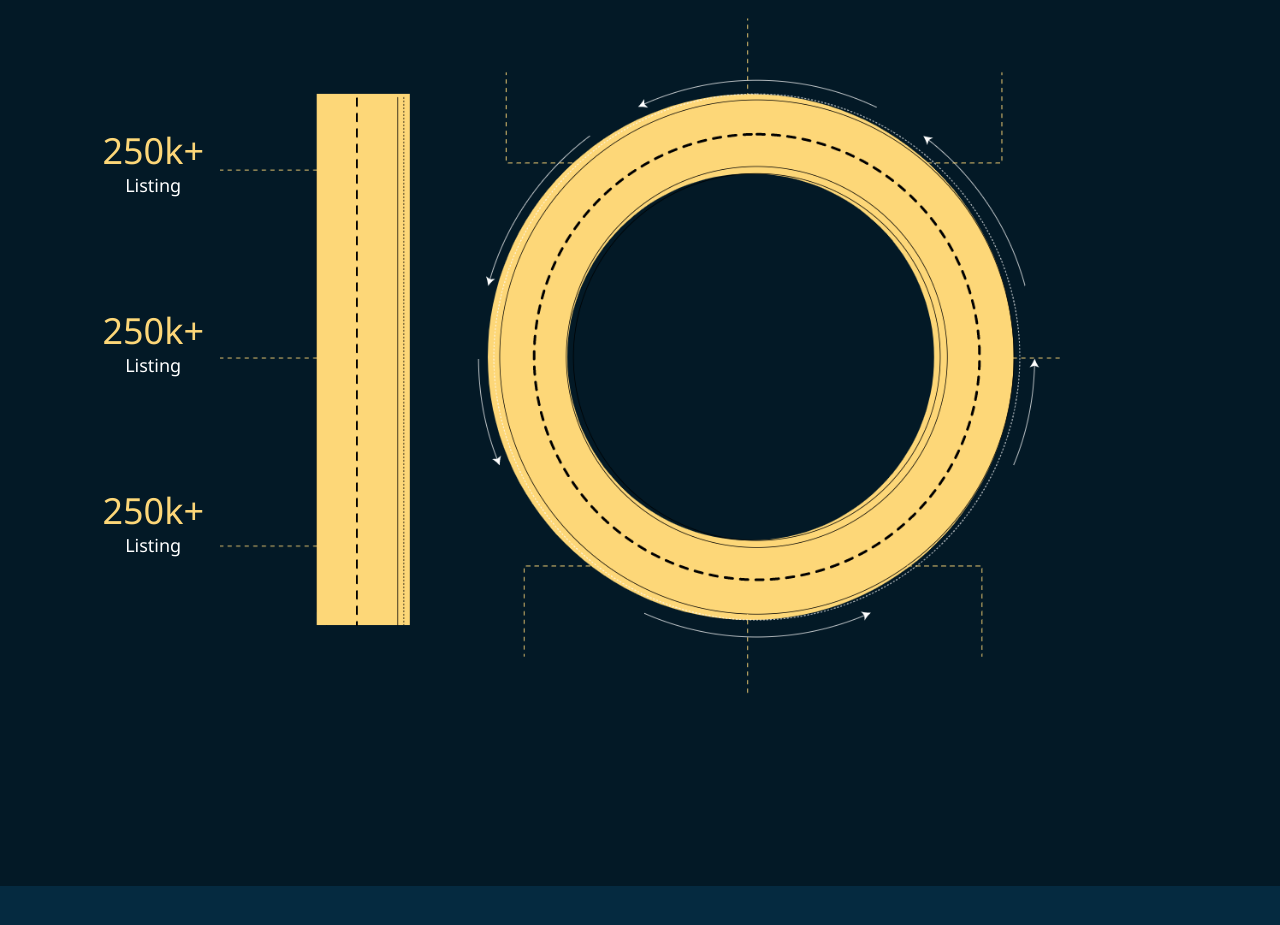
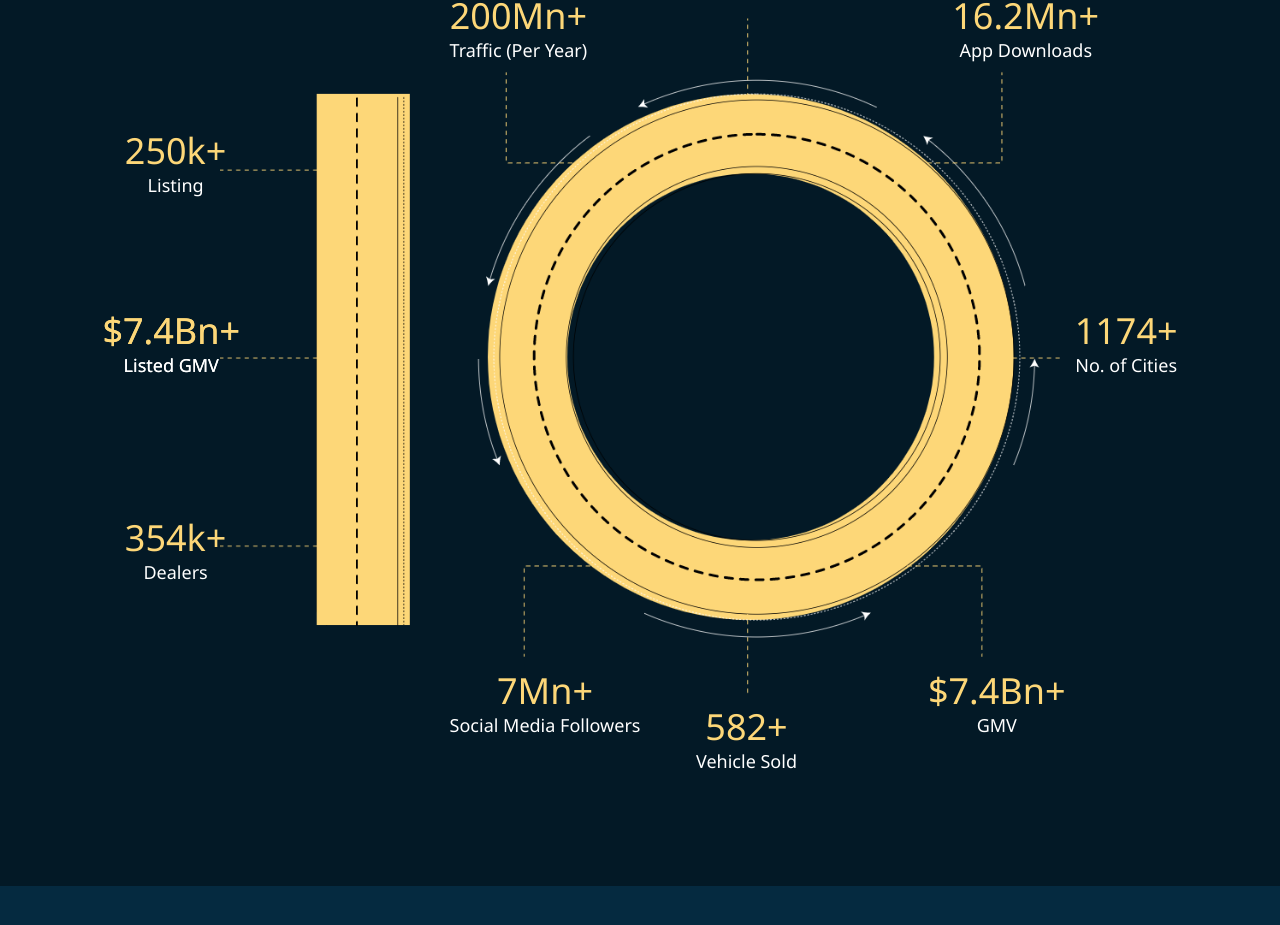
Before and after one commit to ArpitaV13/Droom-Assignment, a React (Create React App) app: page / in a window 1280 px wide. Shown: the part 3175-4100 px from the top of the page. Built offline with nearby package versions, Linux system fonts and the light colour scheme.

Commit message:
added achievements

```diff
--- a/src/components/landingPage4.js
+++ b/src/components/landingPage4.js
@@ -66,20 +66,60 @@ export default function landingPage4() {
         </div>
         <div className="mt-10 relative">
           <img src={Ten} className=" w-full transform scale-75 "/>
-          <div className="absolute top-[25%] left-[2%] ">
+          <div className="absolute top-[10%] left-[33%] ">
+            <span className="text-[#FDD778] text-4xl mt-1 ">200Mn+</span>
+            <br/>
+            <span className="text-lg text-white">Traffic (Per Year)</span>
+          </div>
+          <div className="absolute top-[3%] left-[51%] ">
+            <span className="text-[#FDD778] text-4xl mt-1 ">16Mn+</span>
+            <br/>
+            <span className="text-lg text-white">Traffic (Per Month)</span>
+          </div>
+          <div className="absolute top-[10%] right-[9%] ">
+            <span className="text-[#FDD778] text-4xl mt-1 ">16.2Mn+</span>
+            <br/>
+            <span className="text-lg text-white">App Downloads</span>
+          </div>
+          <div className="absolute top-[45%] left-[2%] ">
+            <span className="text-[#FDD778] text-4xl mt-1 ">$7.4Bn+</span>
+            <br/>
+            <span className="text-lg text-white">Listed GMV</span>
+          </div>
+          <div className="absolute top-[45%] right-[2%] ">
+            <span className="text-[#FDD778] text-4xl mt-1 ">1174+</span>
+            <br/>
+            <span className="text-lg text-white">No. of Cities</span>
+          </div>
+          <div className="absolute top-[25%] left-[4%] ">
             <span className="text-[#FDD778] text-4xl mt-1 ">250k+</span>
             <br/>
             <span className="text-lg text-white">Listing</span>
           </div>
           <div className="absolute top-[45%] left-[2%] ">
-            <span className="text-[#FDD778] text-4xl mt-1 ">250k+</span>
+            <span className="text-[#FDD778] text-4xl mt-1 ">$7.4Bn+</span>
             <br/>
-            <span className="text-lg text-white">Listing</span>
+            <span className="text-lg text-white">Listed GMV</span>
           </div>
-          <div className="absolute top-[65%] left-[2%] ">
-            <span className="text-[#FDD778] text-4xl mt-1 ">250k+</span>
+          <div className="absolute top-[68%] left-[4%] ">
+            <span className="text-[#FDD778] text-4xl mt-1 ">354k+</span>
             <br/>
-            <span className="text-lg text-white">Listing</span>
+            <span className="text-lg text-white">Dealers</span>
+          </div>
+          <div className="absolute top-[85%] left-[33%] ">
+            <span className="text-[#FDD778] text-4xl mt-1 ">7Mn+</span>
+            <br/>
+            <span className="text-lg text-white">Social Media Followers</span>
+          </div>
+          <div className="absolute top-[89%] left-[55%] ">
+            <span className="text-[#FDD778] text-4xl mt-1 ">582+</span>
+            <br/>
+            <span className="text-lg text-white">Vehicle Sold</span>
+          </div>
+          <div className="absolute top-[85%] right-[12%] ">
+            <span className="text-[#FDD778] text-4xl mt-1 ">$7.4Bn+</span>
+            <br/>
+            <span className="text-lg text-white">GMV</span>
           </div>
         </div>
       </div>
--- a/src/components/landingpage3.js
+++ b/src/components/landingpage3.js
@@ -1,8 +1,5 @@
 import React from 'react'
 import Sky from '../images/Sky.png'
-import Human from '../images/Human.png';
-import Cars from '../images/Cars.png';
-import Cars2 from '../images/Cars2.png';
 import monitor from '../images/monitor.svg';
 import Carousel from './corousel';
 
```
